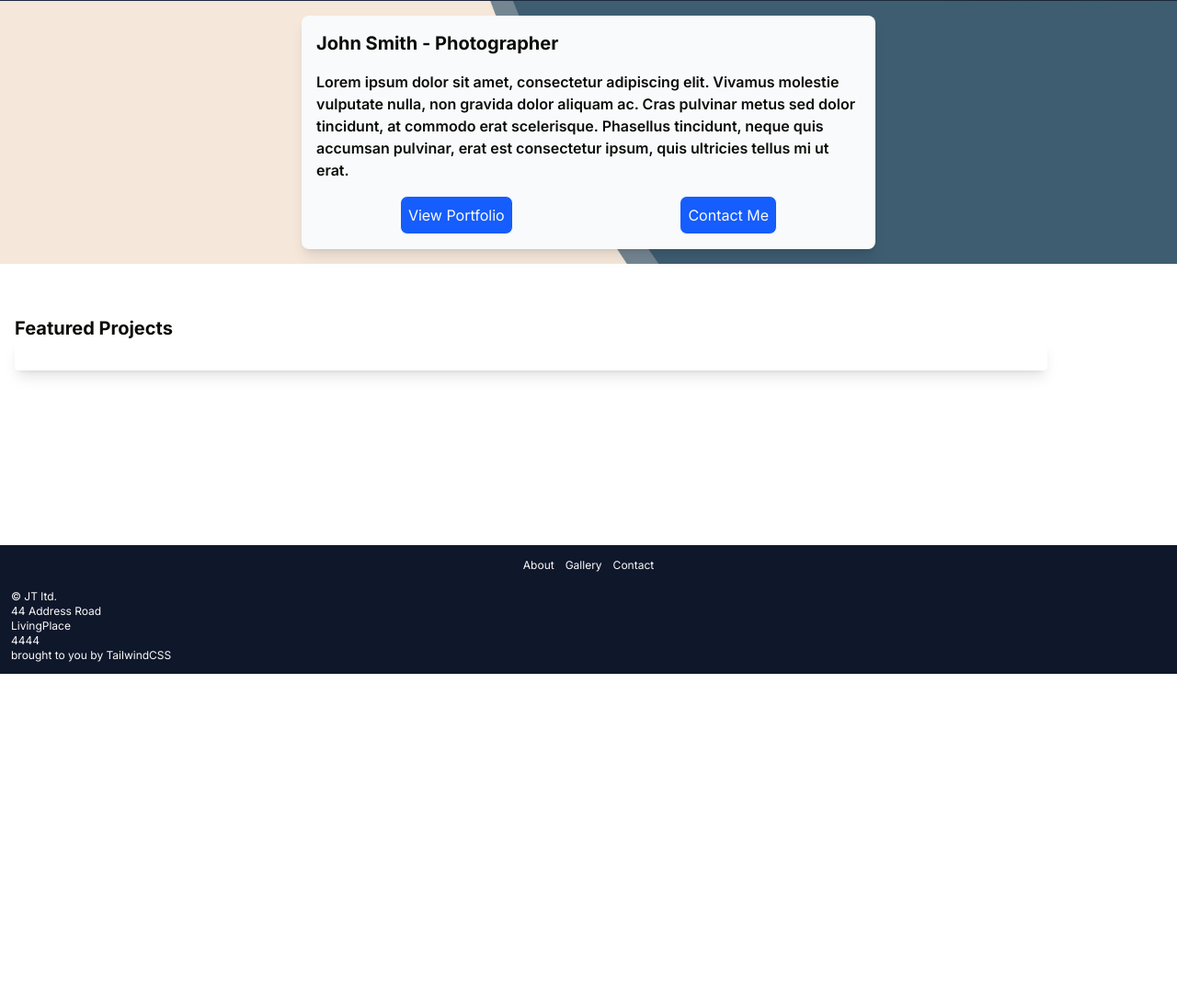
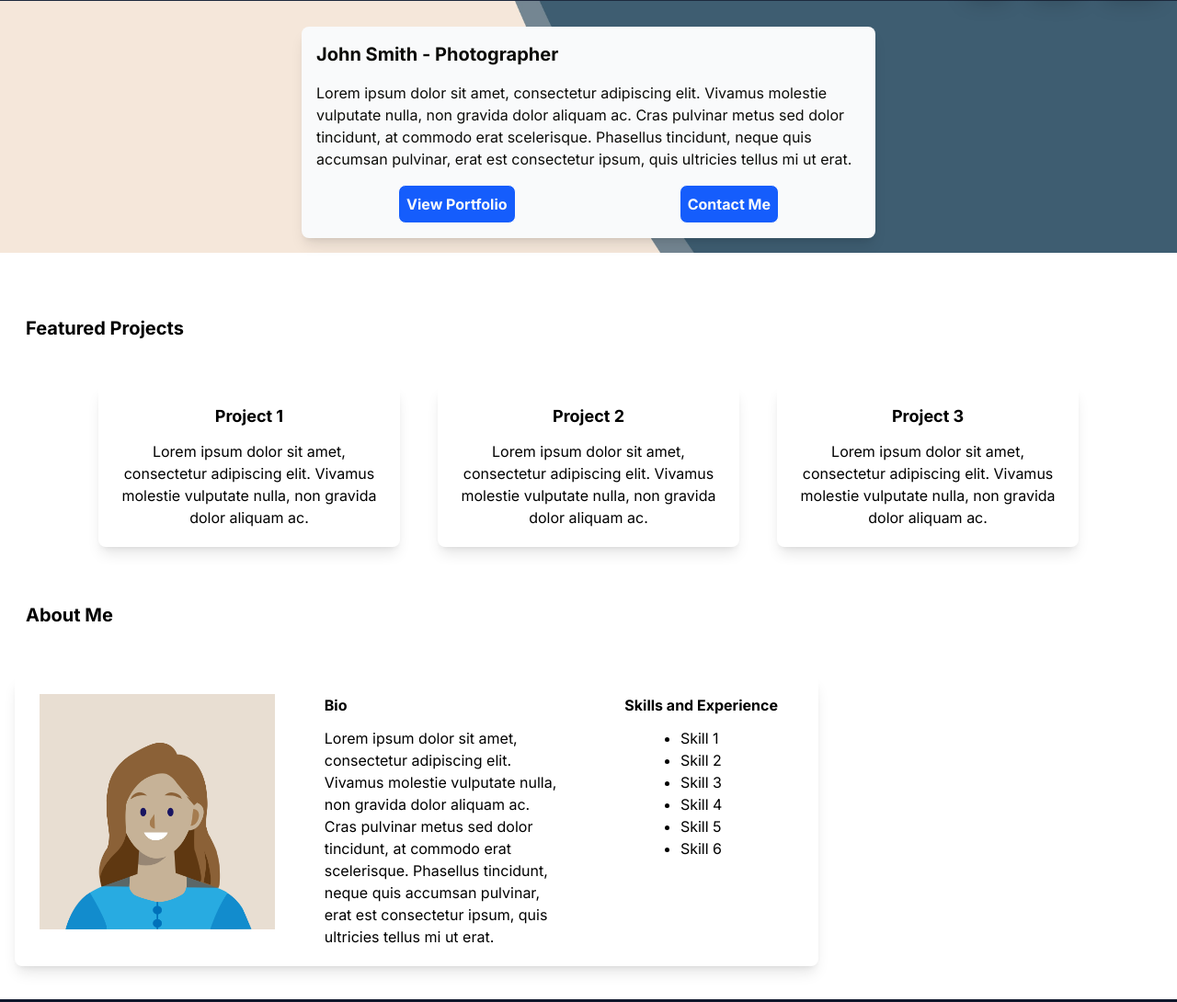
Before and after one commit to jamietomlinson312-blip/tailwind-website, a website: page public/index.html in a window 1280 px wide. Shown: the part 67-1157 px from the top of the page at 92% size. Before the commit the page ends 800 px from the top, so only its background shows below. Drawn offline with nearby package versions, Linux system fonts and the light colour scheme.

Commit message:
Added project and bio sections

```diff
--- a/public/index.html
+++ b/public/index.html
@@ -11,7 +11,7 @@
 </head>
 <body>
     <!-- Nav bar-->
-    <header class=" w-full bg-slate-800 p-1" >
+    <header class=" w-full fixed top-0 left-0 z-50 bg-slate-800 p-1" >
         <nav class="p-1 flex">
             <div class="p-1 flex auto items-center justify-between">
                 <i class="bi-envelope-at" style="font-size:medium; color:antiquewhite; margin-right:10px;"></i>
@@ -31,31 +31,78 @@
     <!-- Intro section -->
     <section  class="bg-[url(../src/assets/images/anupam-raisim-kerketta-YCv3NNjYi6Q-unsplash.jpg)] bg-cover
                     relative p-4 text-olive-950 font-Inter flex justify-center">
-        <div class="p-4 max-w-1/2 flex flex-col gap-4 bg-gray-50 rounded-lg shadow-lg">
+        <div class="mt-20 p-4 max-w-1/2 flex flex-col gap-4 bg-gray-50 rounded-lg shadow-lg">
             <h1 class="font-bold text-xl">John Smith - Photographer</h1>
-            <p class="font-semibold">
+            <p class="font-regular">
                 Lorem ipsum dolor sit amet, consectetur adipiscing elit. Vivamus molestie vulputate nulla,
                 non gravida dolor aliquam ac. Cras pulvinar metus sed dolor tincidunt, at commodo
                 erat scelerisque. Phasellus tincidunt, neque quis accumsan pulvinar, erat est consectetur
                 ipsum, quis ultricies tellus mi ut erat.
             </p>
             <div class="flex justify-around">
-                <a href="#portfolio" class="p-2 bg-blue-600 text-gray-50 rounded-lg border-1 hover:bg-blue-700">
+                <a href="#portfolio" class="p-2 bg-blue-600 text-gray-50 font-bold rounded-lg border-1 hover:bg-blue-700">
                 View Portfolio</a>
-                <a href="#contact" class="p-2 bg-blue-600 text-gray-50 rounded-lg border-1 hover:bg-blue-700">
+                <a href="#contact" class="p-2 bg-blue-600 text-gray-50 font-bold rounded-lg border-1 hover:bg-blue-700">
                 Contact Me</a>
             </div>
         </div>
     </section >
 
     <!-- Projects-->
-    <section  class="relative p-4 mt-10 text-olive-950 font-Inter">
-        <h1 class="font-bold text-xl">Featured Projects</h1>
-        <div class="p-4 max-w-9/10 flex justify-center gap-4 rounded shadow-lg">
+    <section  class="relative p-4 mt-10 font-Inter">
+        <h1 class="mb-5 p-3 font-bold text-xl">Featured Projects</h1>
+        <div class="p-4 m-auto max-w-9/10 flex justify-around gap-4">
+            <div class="max-w-3/10 p-5 flex flex-col content-center rounded-lg shadow-lg">
+                <h2 class="mb-3 text-lg text-center font-bold">Project 1</h2>
+                <p class="text-center">Lorem ipsum dolor sit amet, consectetur adipiscing elit. Vivamus molestie vulputate nulla,
+                non gravida dolor aliquam ac. </p>
+
+            </div>
+            <div class="max-w-3/10 p-5 flex flex-col content-center rounded-lg shadow-lg">
+                <h2 class="mb-3 text-lg text-center font-bold">Project 2</h2>
+                <p class="text-center">Lorem ipsum dolor sit amet, consectetur adipiscing elit. Vivamus molestie vulputate nulla,
+                non gravida dolor aliquam ac. </p>
+            </div>
+            <div class="max-w-3/10 p-5 flex flex-col content-center rounded-lg shadow-lg">
+                <h2 class="mb-3 text-lg text-center font-bold">Project 3</h2>
+                <p class="text-center">Lorem ipsum dolor sit amet, consectetur adipiscing elit. Vivamus molestie vulputate nulla,
+                non gravida dolor aliquam ac. </p>
+            </div>
     </section >
 
+     <!-- Bio Section-->
+    <section class="relative p-4 font-Inter">
+        <h1 class="font-bold text-xl mb-10 p-3">About Me</h1>
+        <aside class="flex justify-around p-5 mb-5 gap-10 max-w-7/10 rounded-lg shadow-lg">
+            <div>
+                <img src="../src/assets/images/gilang-yuda-alyahya-66DFSxybtQ8-unsplash.jpg"
+                class="w-64 flex-auto">
+            </div>
+            <div class="w-64 flex-none">
+                <h2 class="font-bold mb-3">Bio</h2>
+                <p> Lorem ipsum dolor sit amet, consectetur adipiscing elit. Vivamus molestie vulputate nulla,
+                 non gravida dolor aliquam ac. Cras pulvinar metus sed dolor tincidunt, at commodo
+                 erat scelerisque. Phasellus tincidunt, neque quis accumsan pulvinar, erat est consectetur
+                 ipsum, quis ultricies tellus mi ut erat. </p>
+            </div>
+            <div class="w-50 flex-none">
+                <div class="flex flex-col items-center">
+                    <h2 class="flex-none font-bold mb-3">Skills and Experience</h2>
+                    <ul class="flex-auto list-disc">
+                        <li>Skill 1</li>
+                        <li>Skill 2</li>
+                        <li>Skill 3</li>
+                        <li>Skill 4</li>
+                        <li>Skill 5</li>
+                        <li>Skill 6</li>
+                    </ul>
+                </div>
+            </div>
+        </aside>
+    </section>
+
     <!-- Footer -->
-    <footer class="absolute bottom-0 left-0 bg-slate-900 p-1 w-full font-Inter" >
+    <footer class="m-0 p-2 bg-slate-900 p-1 max-w-screen font-Inter" >
         <nav class="p-1 flex justify-center">
             <a class="text-olive-50 text-xs m-1 p-0.5 hover:text-slate-700" href="index.html">About</a>
             <a class="text-olive-50 text-xs m-1 p-0.5 hover:text-slate-700" href="gallery.html">Gallery</a>
```
Also changed, not shown: src/assets/images/gilang-yuda-alyahya-66DFSxybtQ8-unsplash.jpg (added), src/output.css. Lines whose indentation alone changed are shown as unchanged.
